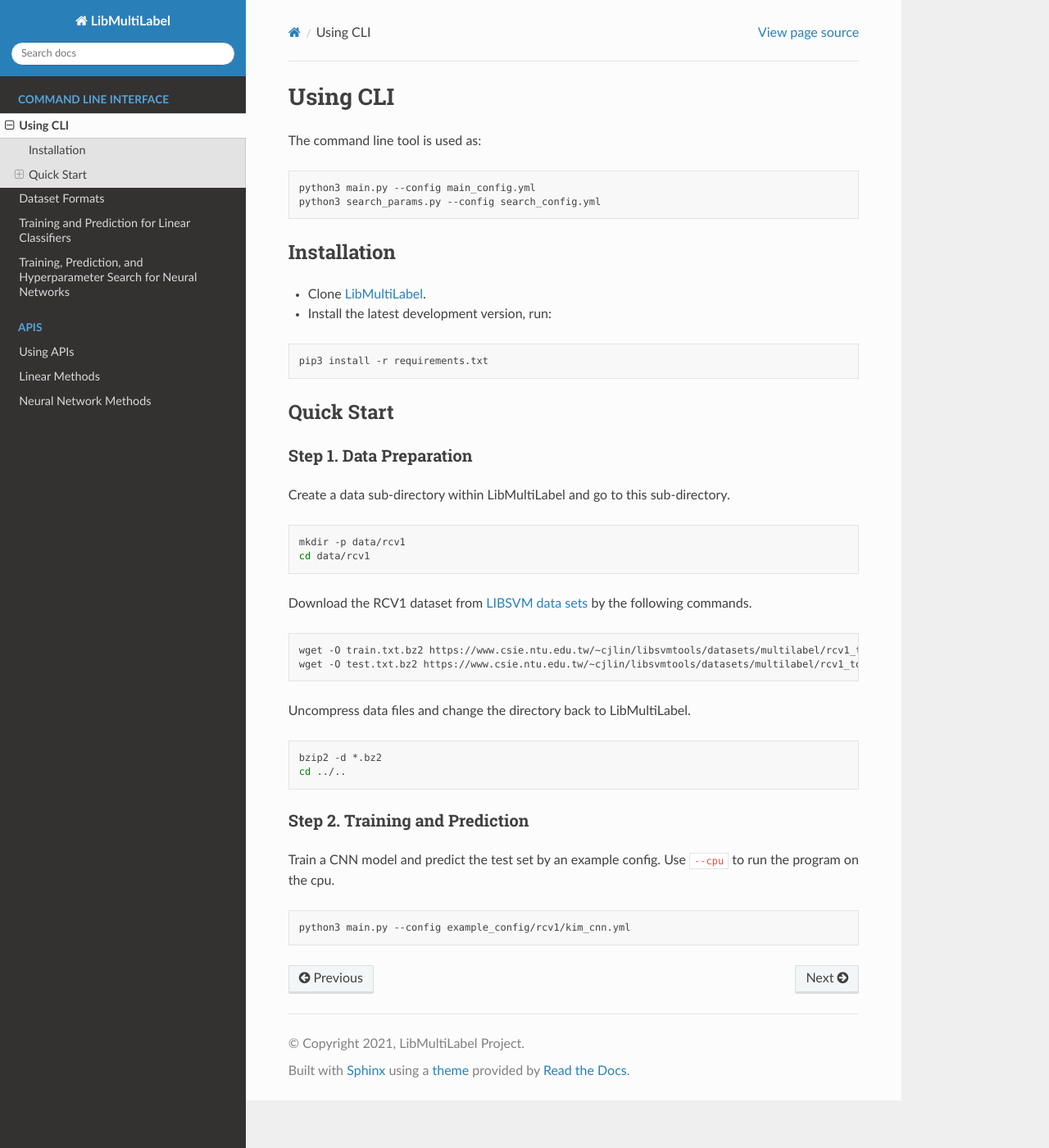
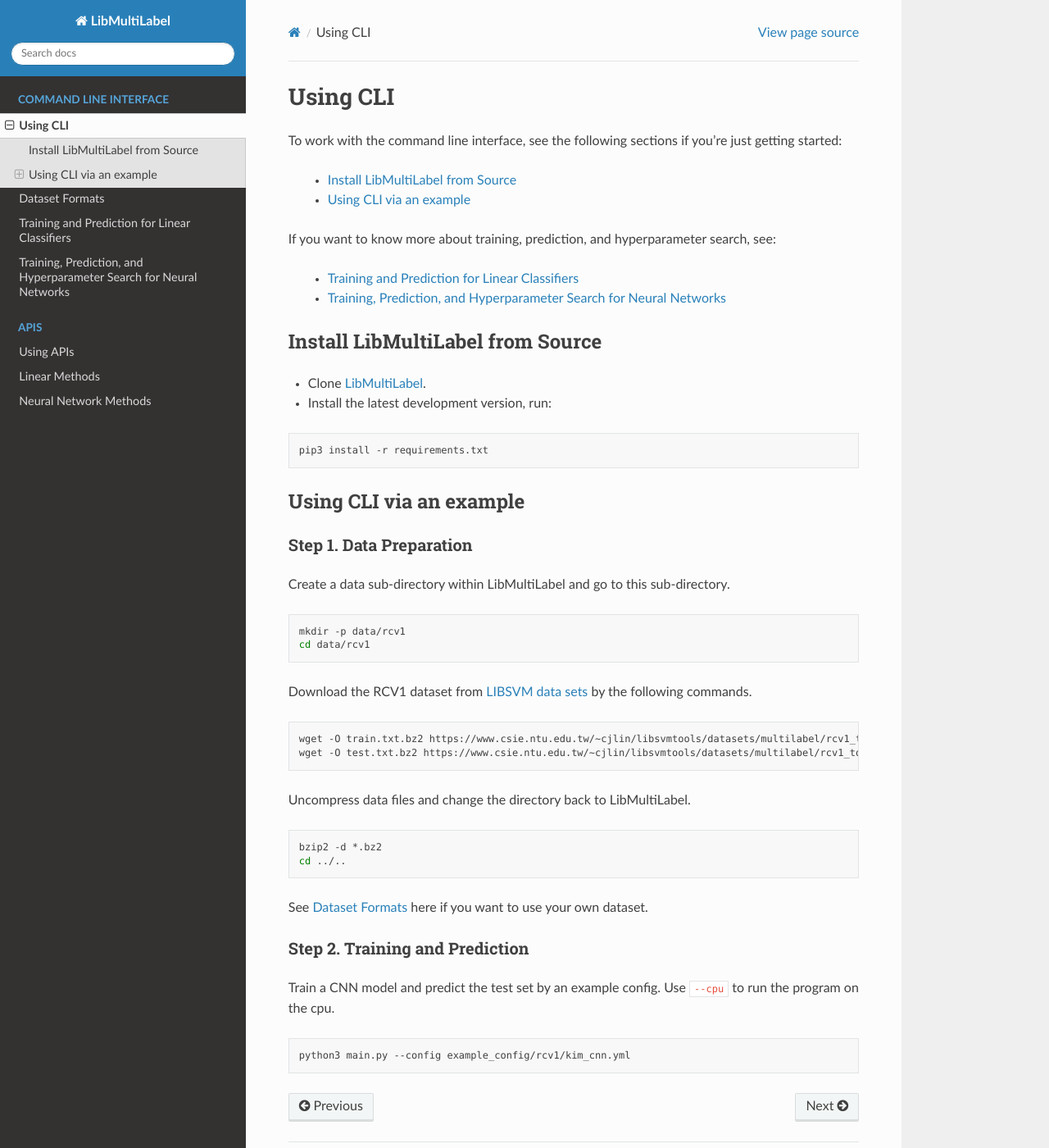
Before and after one commit to ASUS-AICS/LibMultiLabel, a Sphinx documentation site: the page built from docs/cli/cli.rst, in a window 1280 px wide and 1400 px high. Shown: the whole window at 82% size. Built offline with Sphinx 7.4.7 and the Read the Docs theme 2.0.0, drawn with Linux system fonts in a browser that asks for light colours.

Commit message:
Update CLI.

```diff
--- a/docs/cli/cli.rst
+++ b/docs/cli/cli.rst
@@ -1,14 +1,21 @@
 Using CLI
 =========
-The command line tool is used as:
 
-.. code-block:: bash
+To work with the command line interface, see the following sections if you're just getting started:
 
-   python3 main.py --config main_config.yml
-   python3 search_params.py --config search_config.yml
+    - :ref:`installation`
+    - :ref:`cli-quickstart`
 
-Installation
-^^^^^^^^^^^^
+If you want to know more about training, prediction, and hyperparameter search, see:
+
+    - `Training and Prediction for Linear Classifiers <linear.html>`_
+    - `Training, Prediction, and Hyperparameter Search for Neural Networks <nn.html>`_
+
+
+.. _installation:
+
+Install LibMultiLabel from Source
+^^^^^^^^^^^^^^^^^^^^^^^^^^^^^^^^^
 
 * Clone `LibMultiLabel <https://github.com/ASUS-AICS/LibMultiLabel>`_.
 * Install the latest development version, run:
@@ -17,8 +24,10 @@ Installation
 
     pip3 install -r requirements.txt
 
-Quick Start
-^^^^^^^^^^^
+.. _cli-quickstart:
+
+Using CLI via an example
+^^^^^^^^^^^^^^^^^^^^^^^^
 
 Step 1. Data Preparation
 ------------------------
@@ -44,6 +53,7 @@ Uncompress data files and change the directory back to LibMultiLabel.
     bzip2 -d *.bz2
     cd ../..
 
+See `Dataset Formats <data_format.html>`_ here if you want to use your own dataset.
 
 Step 2. Training and Prediction
 -------------------------------
--- a/docs/cli/data_format.rst
+++ b/docs/cli/data_format.rst
@@ -1,7 +1,7 @@
 Dataset Formats
 ===============
 
-The input data for building train, test, and validation dataset must have specific formats.
+The input data for building train, test, and validation datasets must have specific formats.
 For neural networks, the only accepted format is the
 :ref:`libmultilabel-format`. For linear methods,
 both :ref:`libmultilabel-format` and
--- a/docs/cli/linear.rst
+++ b/docs/cli/linear.rst
@@ -11,7 +11,7 @@ For training, use
     python3 main.py --config CONFIG_PATH \
                     --linear [--liblinear_options LIBLINEAR_OPTIONS]
 
-- **config**: configure parameters in a yaml file. See  `Specifying Options <./options.html>`_.
+- **config**: configure parameters in a yaml file.
 
 The linear classifiers are based on LIBLINEAR, and its options may be specified.
 
--- a/docs/cli/nn.rst
+++ b/docs/cli/nn.rst
@@ -13,7 +13,7 @@ In the training procedure, you can build a model from scratch or start from some
                     [--embed_file EMBED_NAME_OR_EMBED_PATH] \
                     [--vocab_file VOCAB_CSV_PATH]
 
-- **config**: configure parameters in a yaml file. See `Specifying Options <options.html>`_.
+- **config**: configure parameters in a yaml file. See ``python3 main.py --help``.
 
 If a model was trained before by this package, the training procedure can start with it.
 
```
